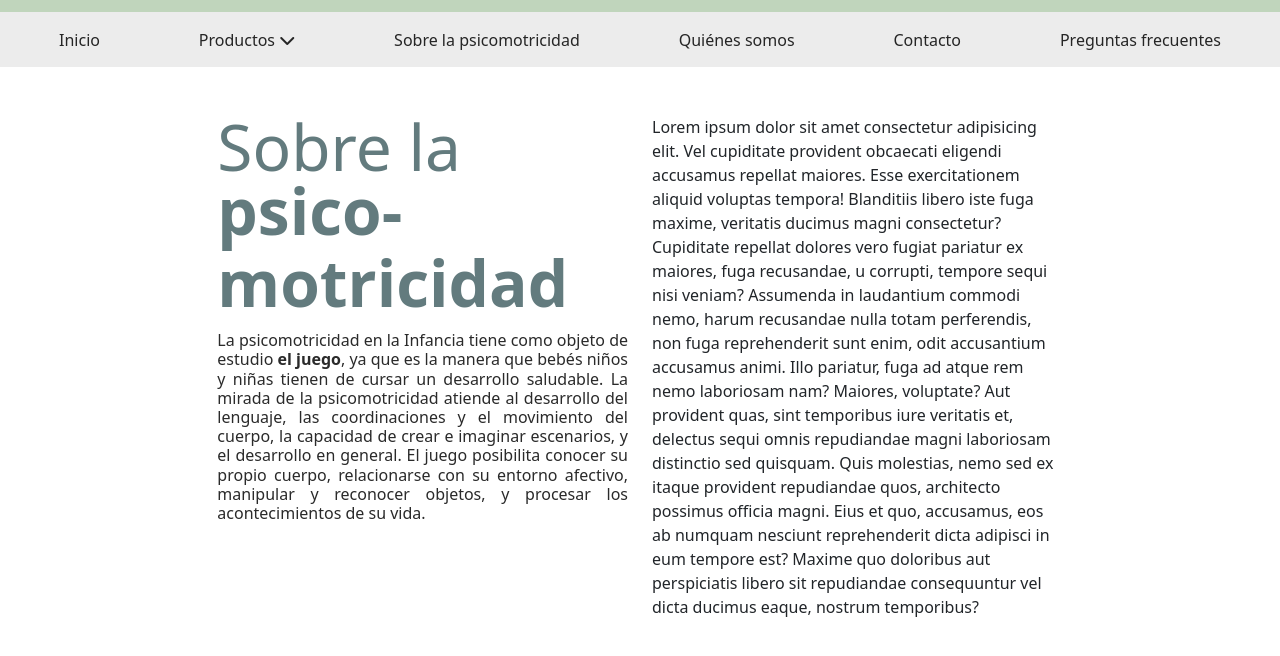
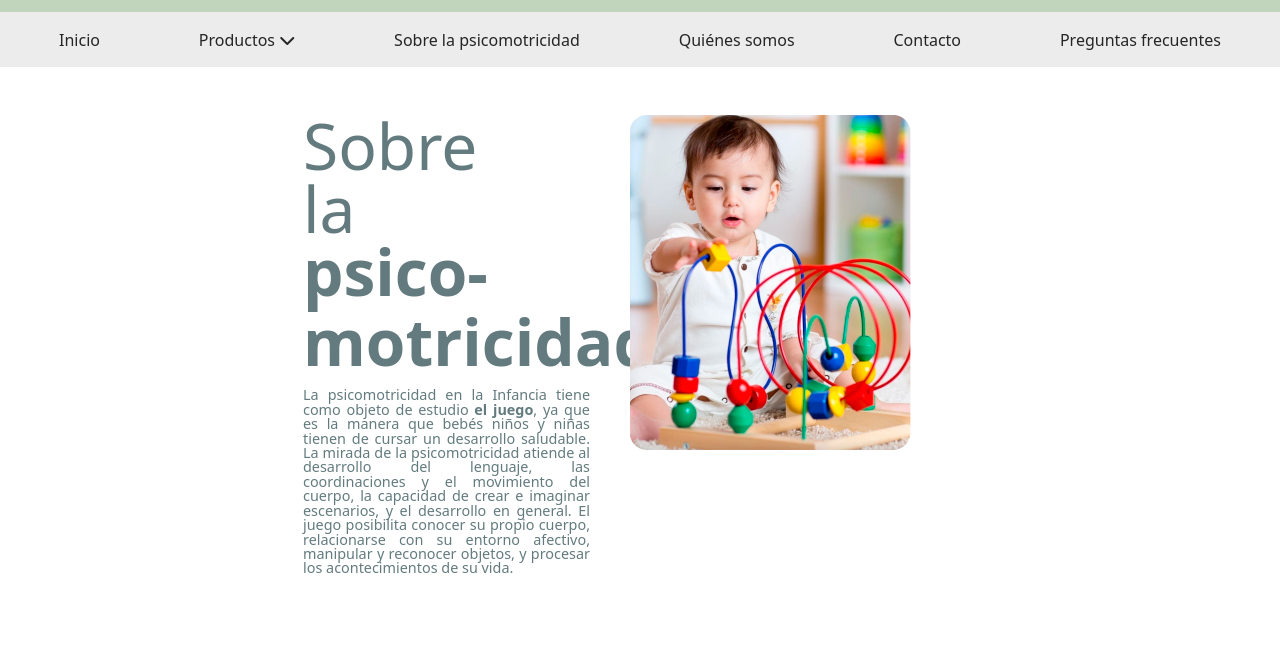
Before and after one commit to PabloGonzalez315/luda, a website: page paginas/sobre-psicom.html in a window 1280 px wide. Shown: the part 58-714 px from the top of the page. Drawn offline with nearby package versions, Linux system fonts and the light colour scheme.

Commit message:
Página nueva - Sobre psicomotricidad

```diff
--- a/paginas/sobre-psicom.html
+++ b/paginas/sobre-psicom.html
@@ -56,8 +56,8 @@
   </header>
 
   <section class="seccion-principal mt-5">
-    <div class="row justify-content-center">
-      <div class="col-4">
+    <div class="row justify-content-center textos-sobre-psicom">
+      <div class="col-3">
        <h2 class="titulo-sobre-psicom">Sobre la <strong>psico-</strong></h2>
        <h2 class="titulo-sobre-psicom"><strong>motricidad</strong></h2>
        <p class="descripcion-sobre-psicom">
@@ -70,12 +70,8 @@
          y procesar los acontecimientos de su vida.
         </p>
       </div>
-      <div class="col-4">
-        <p class="">Lorem ipsum dolor sit amet consectetur adipisicing elit. Vel cupiditate provident obcaecati eligendi accusamus repellat maiores. Esse exercitationem aliquid voluptas tempora! Blanditiis libero iste fuga maxime, veritatis ducimus magni consectetur?
-        Cupiditate repellat dolores vero fugiat pariatur ex maiores, fuga recusandae, u corrupti, tempore sequi nisi veniam?
-        Assumenda in laudantium commodi nemo, harum recusandae nulla totam perferendis, non fuga reprehenderit sunt enim, odit accusantium accusamus animi. Illo pariatur, fuga ad atque rem nemo laboriosam nam? Maiores, voluptate?
-        Aut provident quas, sint temporibus iure veritatis et, delectus sequi omnis repudiandae magni laboriosam distinctio sed quisquam. Quis molestias, nemo sed ex itaque provident repudiandae quos, architecto possimus officia magni.
-        Eius et quo, accusamus, eos ab numquam nesciunt reprehenderit dicta adipisci in eum tempore est? Maxime quo doloribus aut perspiciatis libero sit repudiandae consequuntur vel dicta ducimus eaque, nostrum temporibus?</p>
+      <div class="col-3 img-sobre-psicom">
+        <img src="../img/img-sobre-psicom.jpg" alt="imagen sobre psicomotricidad">
        </div>
     </div>
   </section>
--- a/sass/_seccion-principal.scss
+++ b/sass/_seccion-principal.scss
@@ -42,15 +42,25 @@
 }
 
 // Página: Sobre la psicomotricidad
+.textos-sobre-psicom {
+    margin-right: 3em;
+
     .titulo-sobre-psicom {
         color: $verde-oscuro;
         font-size: 4em;
-    line-height: 1em;
+        line-height: 0.98em;
+        margin-right: 551em;
     }
 
     .descripcion-sobre-psicom {
         margin-top: 1em;
-    color: rgb(42, 42, 42);
-    line-height: 1.2em;
+        color: $verde-oscuro;
+        line-height: 1em;
         text-align: justify;
+        font-size: 0.9em;
     }
+}
+
+.img-sobre-psicom {
+    margin-left: 1em;
+}
```
Also changed, not shown: css/styles.css, img/img-sobre-psicom.jpg (added), 1 other file. Lines whose indentation alone changed are shown as unchanged.
